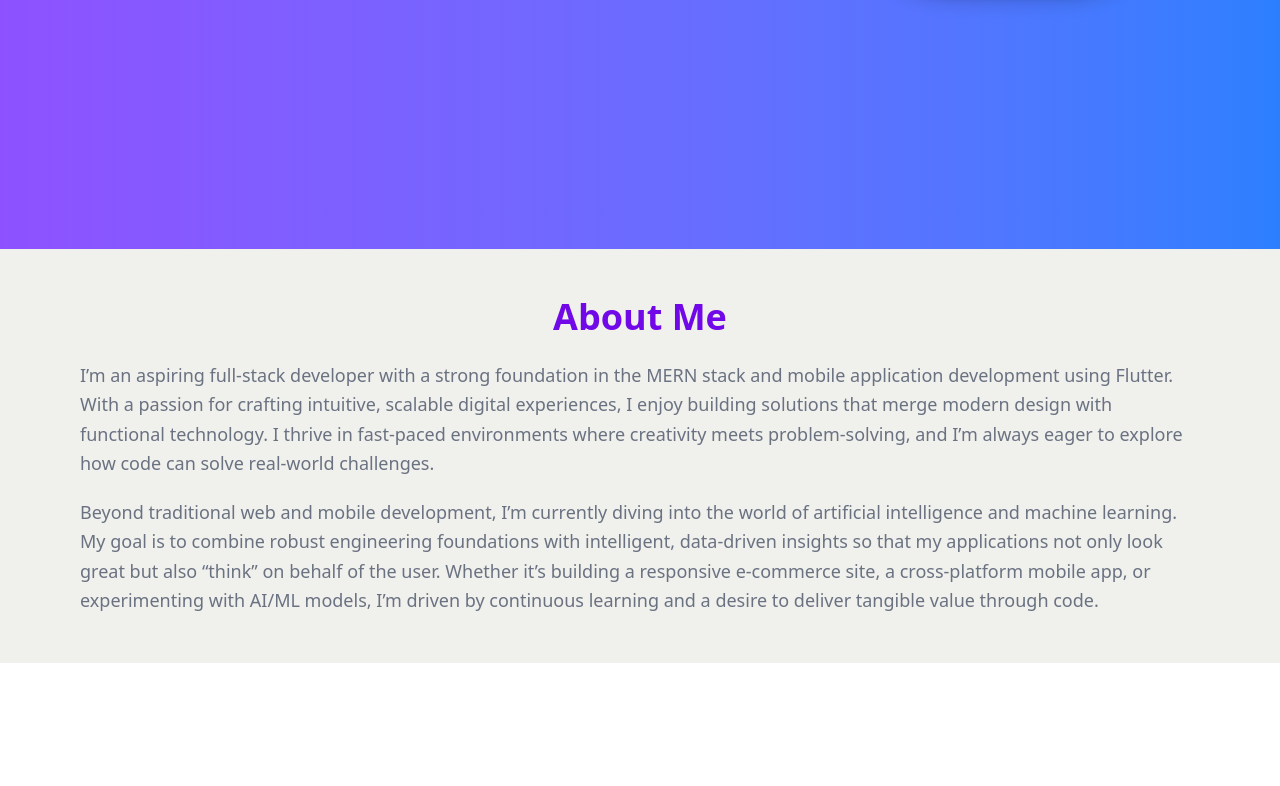
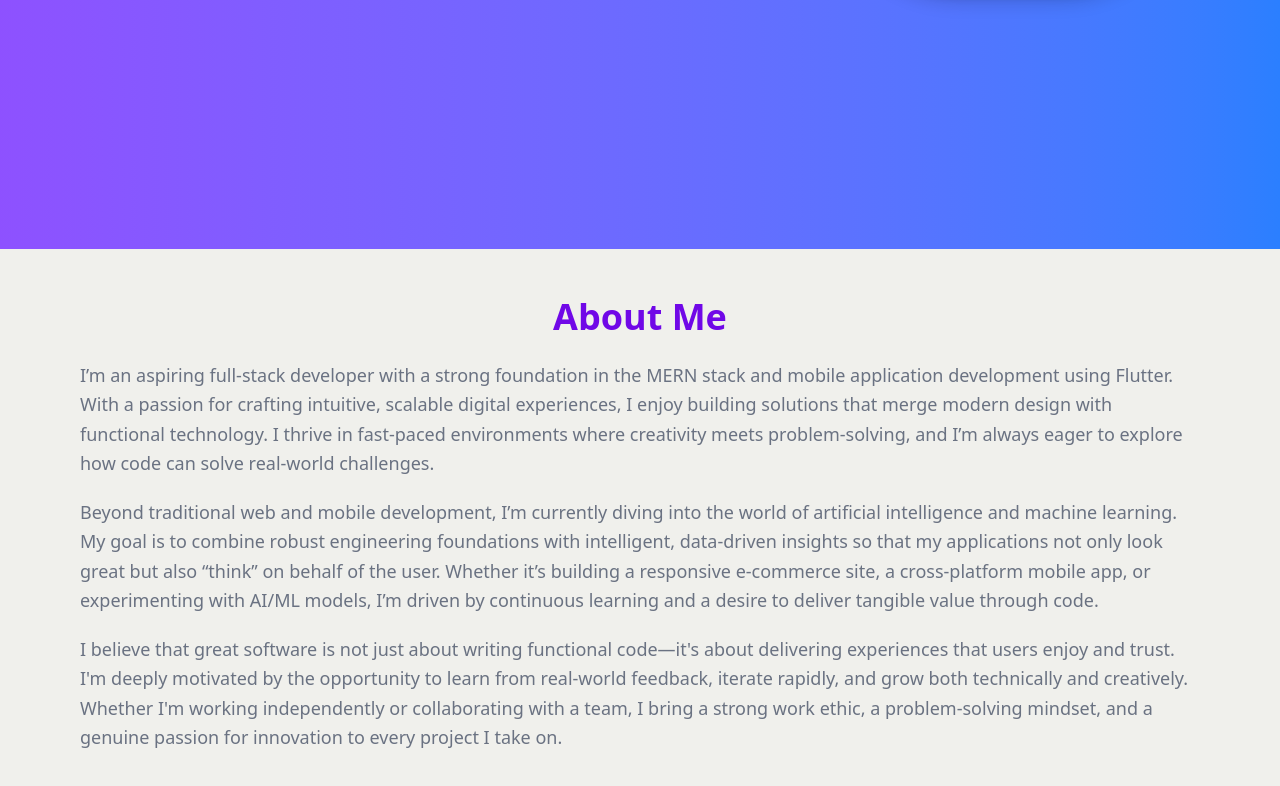
Before and after one commit to hisham1665/my-portfolio, a React (Vite) app: page / in a window 1280 px wide. Shown: the part 551-1337 px from the top of the page. Before the commit the page ends 1214 px from the top, so only its background shows below. Built offline with nearby package versions, Linux system fonts and the light colour scheme.

Commit message:
some edits on about section

```diff
--- a/src/components/AboutMe.jsx
+++ b/src/components/AboutMe.jsx
@@ -10,7 +10,10 @@ function AboutMe() {
         </p>
         <p>
           Beyond traditional web and mobile development, I’m currently diving into the world of artificial intelligence and machine learning. My goal is to combine robust engineering foundations with intelligent, data-driven insights so that my applications not only look great but also “think” on behalf of the user. Whether it’s building a responsive e-commerce site, a cross-platform mobile app, or experimenting with AI/ML models, I’m driven by continuous learning and a desire to deliver tangible value through code.
-          </p>
+        </p>
+        <p>
+            I believe that great software is not just about writing functional code—it's about delivering experiences that users enjoy and trust. I'm deeply motivated by the opportunity to learn from real-world feedback, iterate rapidly, and grow both technically and creatively. Whether I'm working independently or collaborating with a team, I bring a strong work ethic, a problem-solving mindset, and a genuine passion for innovation to every project I take on.
+        </p>
       </div>
     </section>
   );
```
